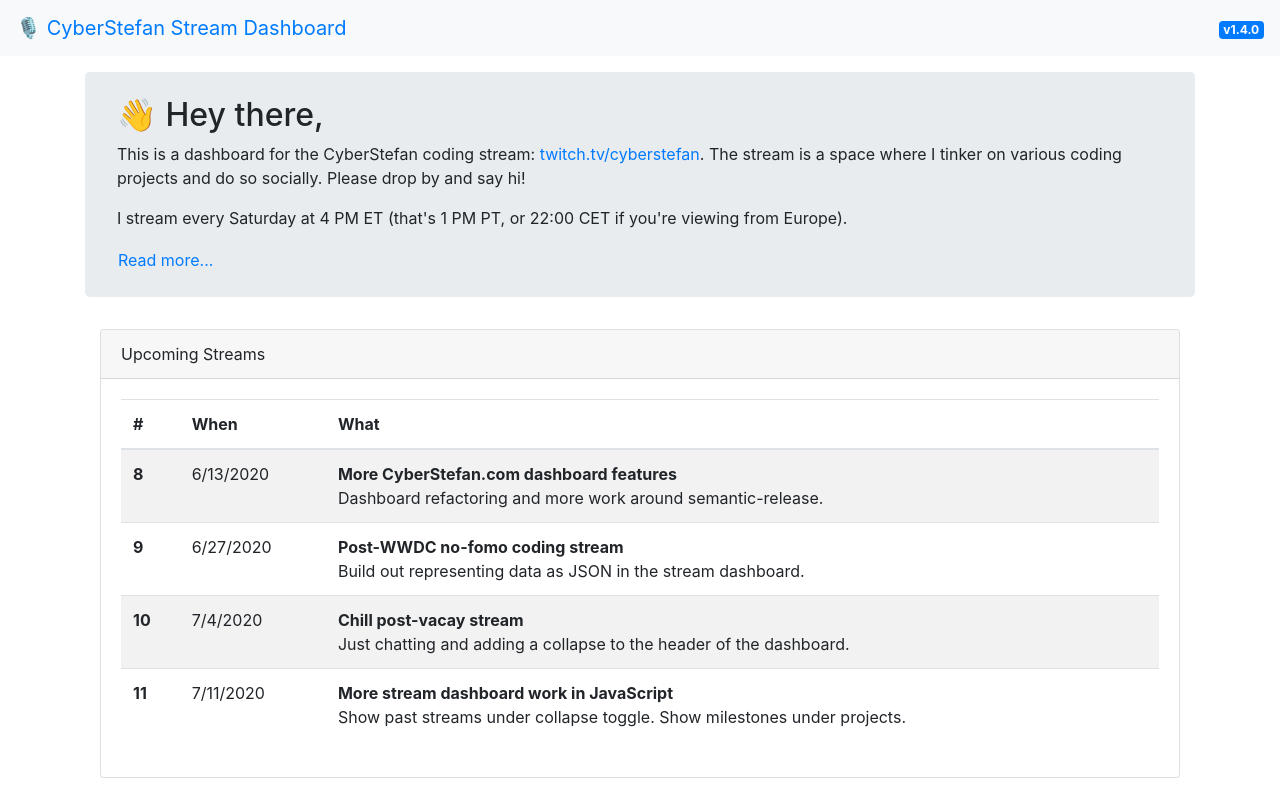
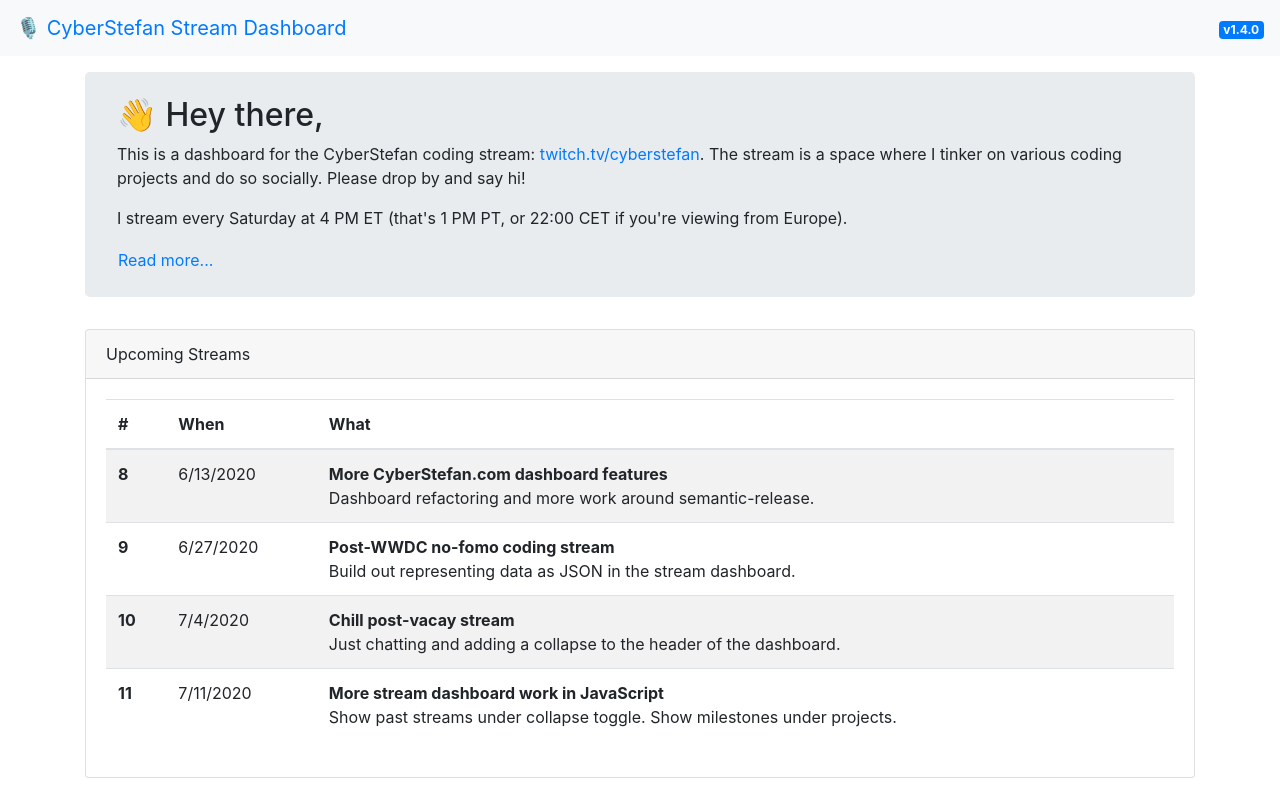
Before and after one commit to ksm/cyberstefan-site, a React (Create React App) app: page / in a window 1280 px wide. Shown: the top 800 px of the page. Built offline with nearby package versions, Linux system fonts and the light colour scheme.

Commit message:
style: remove one container from hierarchy thus streamline margins

```diff
--- a/src/Dashboard.js
+++ b/src/Dashboard.js
@@ -1,12 +1,11 @@
 import React from "react";
-import { Container } from "reactstrap";
 import { StreamsWidget, ProjectsWidget } from "./components";
 
 export const Dashboard = () => {
   return (
-    <Container>
+    <>
       <StreamsWidget />
       <ProjectsWidget />
-    </Container>
+    </>
   );
 };
```
